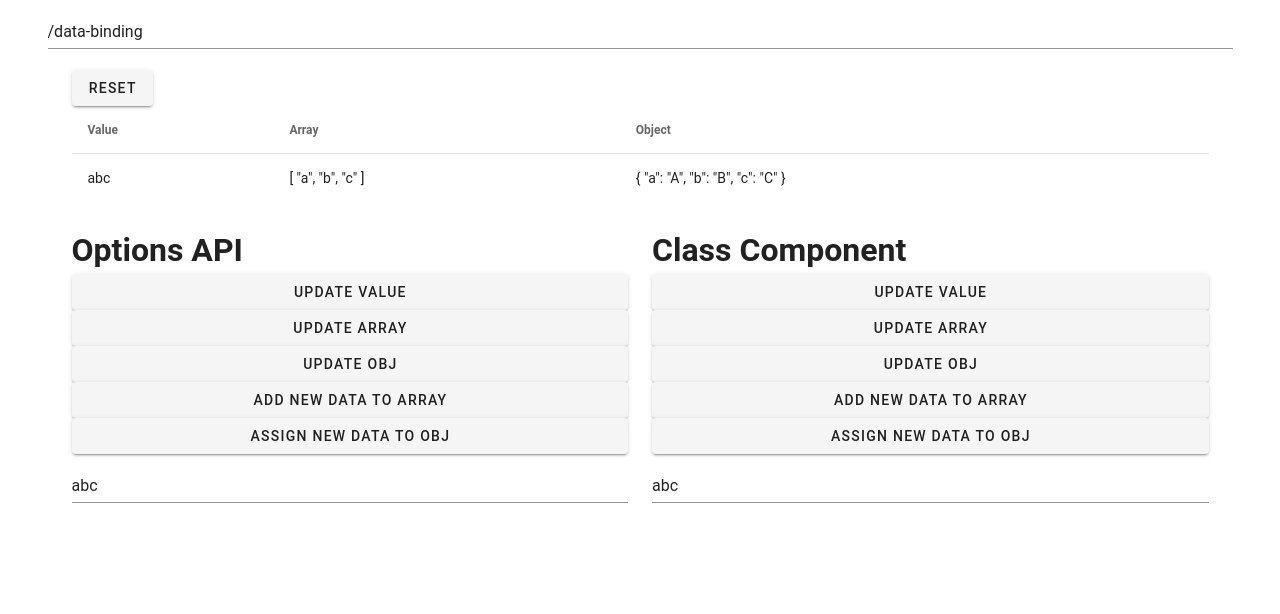
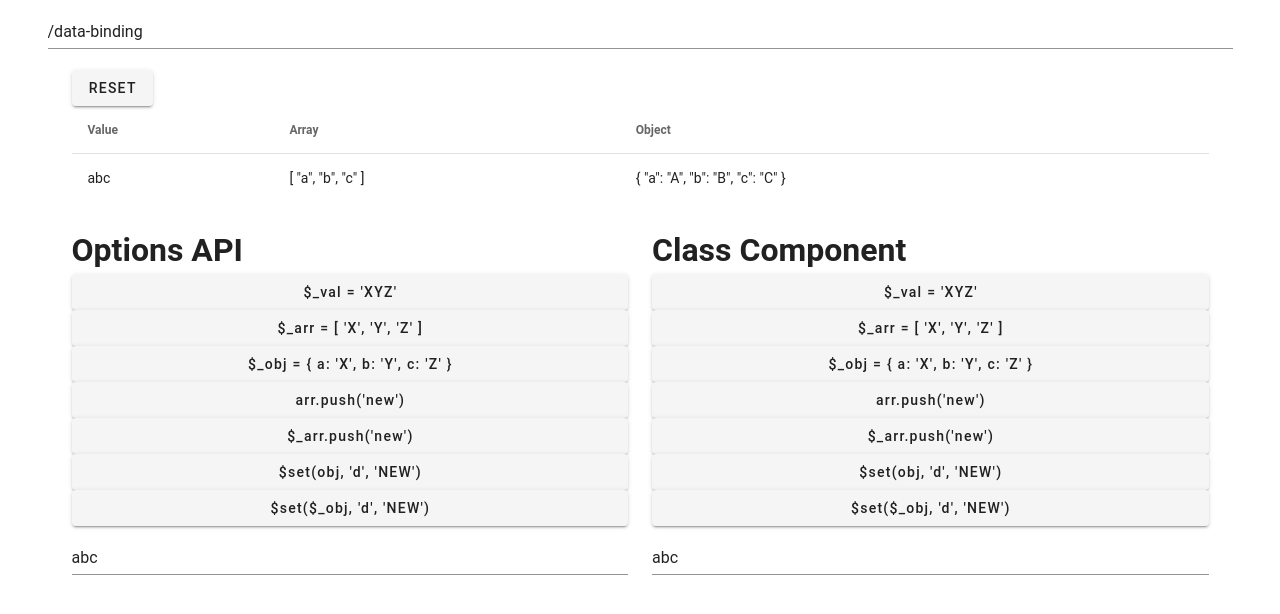
Before and after one commit to weapom923/sandbox, a Vue app in the folder vue2-vuetify2/: page /data-binding in a window 1280 px wide. Shown: the top 614 px of the page. Built offline with nearby package versions, Linux system fonts and the light colour scheme.

Commit message:
データバインディングのサンプルを改善

```diff
--- a/vue2-vuetify2/src/pages/DataBinding/ClassComponent.vue
+++ b/vue2-vuetify2/src/pages/DataBinding/ClassComponent.vue
@@ -1,14 +1,22 @@
 <template>
-  <v-form class="d-flex flex-column">
+  <div class="d-flex flex-column">
     <h1>Class Component</h1>
-    <v-btn v-on:click="$_val = 'xyz'">update value</v-btn>
-    <v-btn v-on:click="$_arr = [ 'x', 'y', 'z' ]">update array</v-btn>
-    <v-btn v-on:click="$_obj = { a: 'x', b: 'y', c: 'z' }">update obj</v-btn>
-    <v-btn v-on:click="$_arr.push('new')">add new data to array</v-btn>
-    <v-btn v-on:click="$set($_obj, 'd', 'new')">assign new data to obj</v-btn>
+    <v-btn v-on:click="$_val = 'XYZ'">$_val = 'XYZ'</v-btn>
+    <v-btn v-on:click="$_arr = [ 'X', 'Y', 'Z' ]">$_arr = [ 'X', 'Y', 'Z' ]</v-btn>
+    <v-btn v-on:click="$_obj = { a: 'X', b: 'Y', c: 'Z' }">$_obj = { a: 'X', b: 'Y', c: 'Z' }</v-btn>
+    <v-btn v-on:click="arr.push('new')">arr.push('new')</v-btn>
+    <v-btn v-on:click="$_arr.push('new')">$_arr.push('new')</v-btn>
+    <v-btn v-on:click="$set(obj, 'd', 'NEW')">$set(obj, 'd', 'NEW')</v-btn>
+    <v-btn v-on:click="$set($_obj, 'd', 'NEW')">$set($_obj, 'd', 'NEW')</v-btn>
     <v-text-field v-model="$_val"></v-text-field>
-  </v-form>
+  </div>
 </template>
+
+<style scoped>
+:deep(.v-btn) {
+  text-transform: unset !important;
+}
+</style>
 
 <script lang="ts">
 import { Vue, Component, PropSync } from "vue-property-decorator";
--- a/vue2-vuetify2/src/pages/DataBinding/OptionsApi.vue
+++ b/vue2-vuetify2/src/pages/DataBinding/OptionsApi.vue
@@ -1,14 +1,22 @@
 <template>
-  <v-form class="d-flex flex-column">
+  <div class="d-flex flex-column">
     <h1>Options API</h1>
-    <v-btn v-on:click="$_val = 'XYZ'">update value</v-btn>
-    <v-btn v-on:click="$_arr = [ 'X', 'Y', 'Z' ]">update array</v-btn>
-    <v-btn v-on:click="$_obj = { a: 'X', b: 'Y', c: 'Z' }">update obj</v-btn>
-    <v-btn v-on:click="$_arr.push('new')">add new data to array</v-btn>
-    <v-btn v-on:click="$set($_obj, 'd', 'NEW')">assign new data to obj</v-btn>
+    <v-btn v-on:click="$_val = 'XYZ'">$_val = 'XYZ'</v-btn>
+    <v-btn v-on:click="$_arr = [ 'X', 'Y', 'Z' ]">$_arr = [ 'X', 'Y', 'Z' ]</v-btn>
+    <v-btn v-on:click="$_obj = { a: 'X', b: 'Y', c: 'Z' }">$_obj = { a: 'X', b: 'Y', c: 'Z' }</v-btn>
+    <v-btn v-on:click="arr.push('new')">arr.push('new')</v-btn>
+    <v-btn v-on:click="$_arr.push('new')">$_arr.push('new')</v-btn>
+    <v-btn v-on:click="$set(obj, 'd', 'NEW')">$set(obj, 'd', 'NEW')</v-btn>
+    <v-btn v-on:click="$set($_obj, 'd', 'NEW')">$set($_obj, 'd', 'NEW')</v-btn>
     <v-text-field v-model="$_val"></v-text-field>
-  </v-form>
+  </div>
 </template>
+
+<style scoped>
+:deep(.v-btn) {
+  text-transform: unset !important;
+}
+</style>
 
 <script lang="ts">
 import { defineComponent, PropType } from "vue";
```
